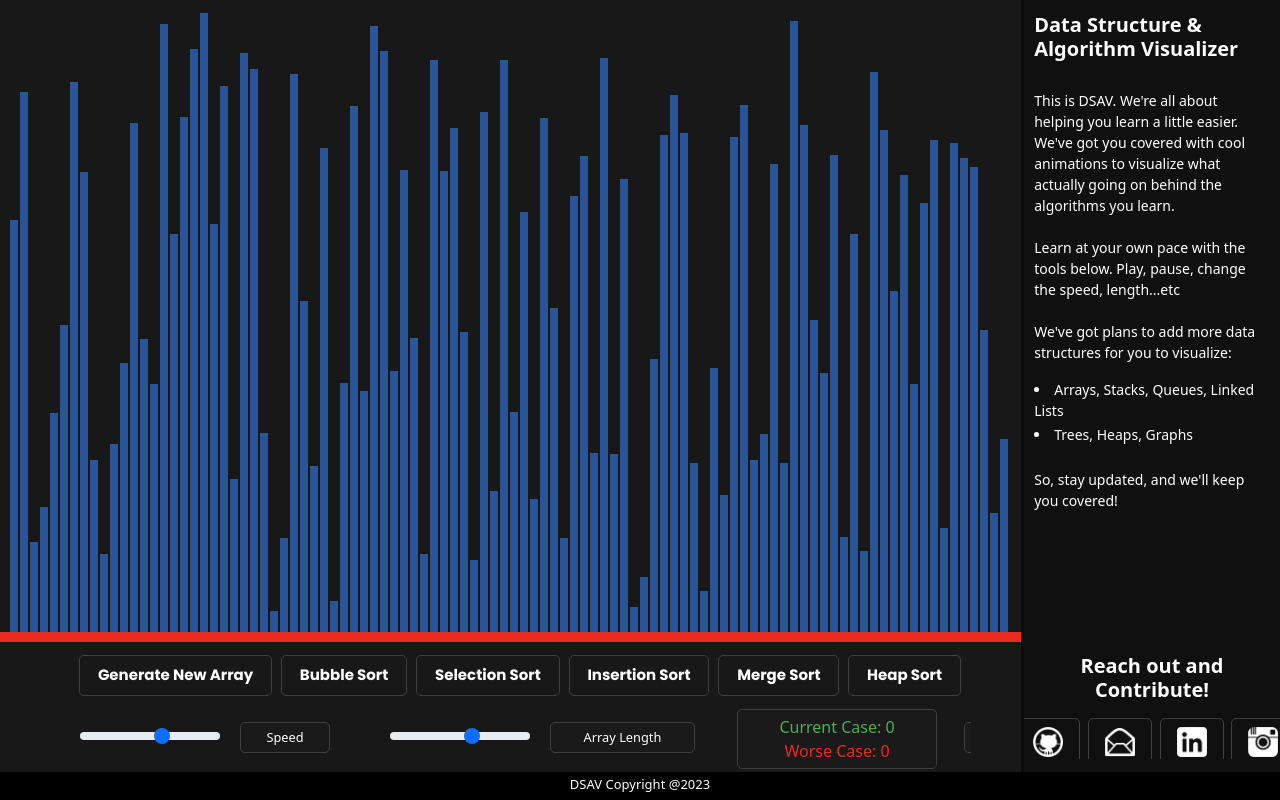
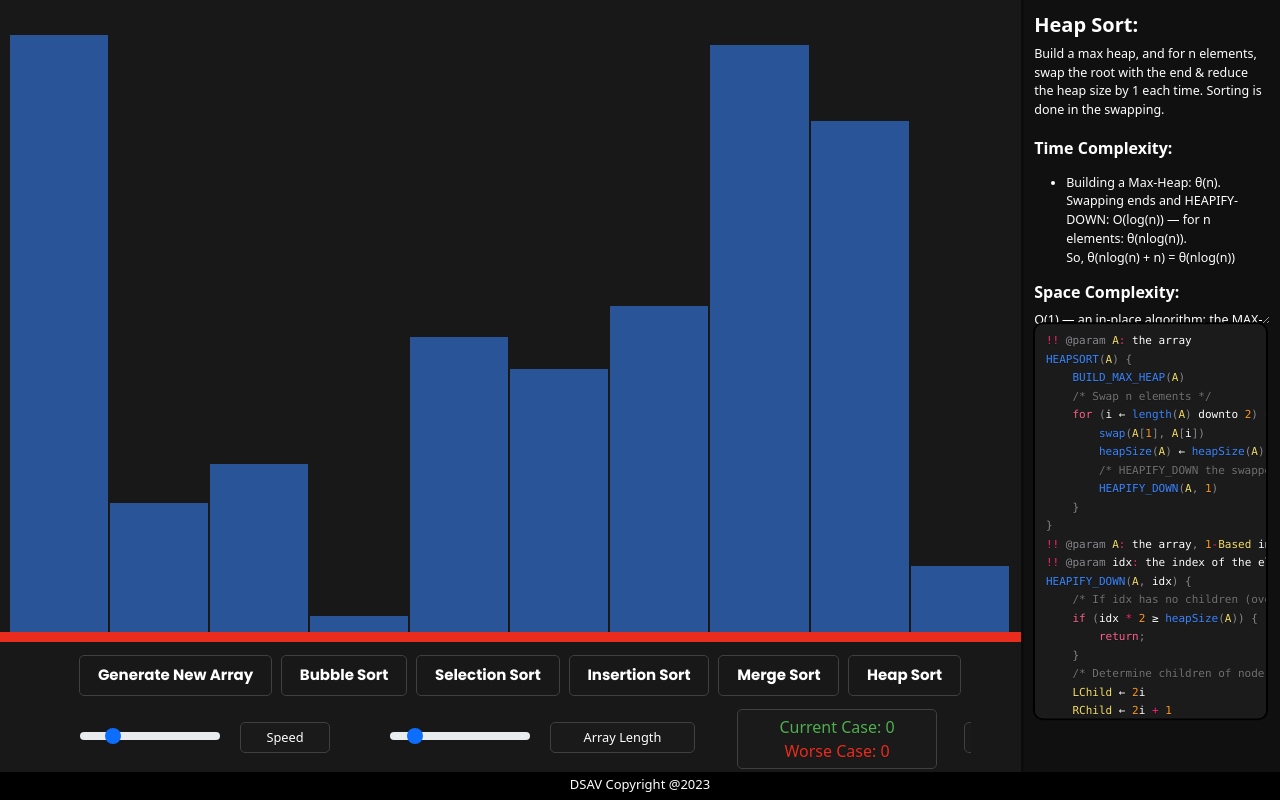
Before and after one commit to nguyenv119/DSAV, a React (Vite) app: page / in a window 1280 px wide. Built offline with nearby package versions, Linux system fonts and the light colour scheme.

Commit message:
BUILDMAXHEAP highlighting working

```diff
--- a/src/SortingAlgos/Algorithms/heapSort.js
+++ b/src/SortingAlgos/Algorithms/heapSort.js
@@ -1,8 +1,8 @@
 import {resetAllBarColors, greenify} from "../CommonMethods/commonMethods";
 import {    PRIMARY_COLOR,
             SECONDARY_COLOR,
-            LARGER_COLOR,
-            SMALLER_COLOR,
+            LARGER_COLOR as GREEN,
+            SMALLER_COLOR as RED,
             DONE_COLOR } from "../../SortingVisualizer/SortingVisualizer";
 
 const NO_SWITCH_COLOR = "#9706ff";
@@ -22,10 +22,10 @@ export function heapSortExp(array,
 
     return new Promise((resolve) => {
         resetAllBarColors(arrayBars, PRIMARY_COLOR);
-        const [lines, maxHeapAnimations, heapSortAnimations, arr] = getHeapSortAnimationArray(array.slice());
+        const [lines, maxHeapLines, maxHeapAnimations, heapSortAnimations, arr] = getHeapSortAnimationArray(array.slice());
         /*
         ? animateMaxHeap returns a promise, only after which we called animateHeapSort */
-        animateMaxHeap(lines, 0, maxHeapAnimations, arrayBars, 0, getSpeedCallback, comparisons, isPausedCallback, updateComparisons, updateHighlight)
+        animateMaxHeap(lines, 0, maxHeapLines, maxHeapAnimations, arrayBars, 0, getSpeedCallback, comparisons, isPausedCallback, updateComparisons, updateHighlight)
         .then((comparisons) => {
             /*
             ? animateHeapSort also returns a promise, which after it is done, then we return the original array to the React component for it to update its state with */
@@ -42,33 +42,61 @@ function getHeapSortAnimationArray(arr) {
     const lines = [];
     const maxHeapAnimations = [];
     const heapSortAnimations = [];
-    heapSort(arr, lines, maxHeapAnimations, heapSortAnimations);
-    return [lines, maxHeapAnimations, heapSortAnimations, arr];
+    let maxHeapLines = heapSort(arr, lines, maxHeapAnimations, heapSortAnimations);
+    return [lines, maxHeapLines, maxHeapAnimations, heapSortAnimations, arr];
 }
 
-/*
+/* line 27
 * Build the max heap */
 function buildMaxHeap(lines, array, maxHeapAnimations) {
+    lines.push(["YES", 31])
     let heapSize = array.length;
-    for (let i = Math.floor((heapSize / 2)); i >= 0; i--) {
-        heapifyDownMax(lines, array, i, heapSize, maxHeapAnimations)
+    lines.push(["YES", 32]);
+    for (let i = Math.floor((heapSize / 2)) - 1; i >= 0; i--) {
+        lines.push(["YES", 34]);
+        lines.push(["YES", 35]);
+        heapifyDownMax(lines, array, i, heapSize, maxHeapAnimations);
     }
+    lines.push(["NO", 36])
+
+    /* Returns the number of lines animated so far */
+    console.log(lines);
+    console.log(lines.length);
+    return lines.length;
 }
 
-/*
+/* line 13
 * HeapifyDown for building maxHeap DS */
 function heapifyDownMax(lines, arr, idx, heapSize, maxHeapAnimations) {
     /** If index is not a parent, return */
-    if (idx >= Math.floor(heapSize / 2)) return;
+    lines.push(["YES", "13"]);
+    maxHeapAnimations.push([idx]);
+
+    if (idx >= Math.floor(heapSize / 2)) {
+        lines.push(["YES", 15]);
+        lines.push(["YES", 16]);
+        return;
+    }
 
     /** 0-indexing maxHeap, if idx has no right child, set it to null */
     let left = idx * 2 + 1;
+    lines.push(["YES", "19"]);
+    maxHeapAnimations.push([left]);
+
     let right = idx * 2 + 2 < heapSize ? idx * 2 + 2 : null;
+    if (right) {
+        lines.push(["YES", "20"]);
+        maxHeapAnimations.push([right]);
+    } else {
+        lines.push(["NO", "20"]);
+        maxHeapAnimations.push([]);
+    }
+
     let largest;
+    lines.push(["YES", 22]);
 
     if (right) {
         /** Initial comparison */
-        maxHeapAnimations.push([idx, left, right]);
         if (arr[idx] > arr[left] && arr[idx] > arr[right]) largest = idx
         else largest = arr[left] > arr[right] ? left : right;
 
@@ -79,22 +107,33 @@ function heapifyDownMax(lines, arr, idx, heapSize, maxHeapAnimations) {
     }
     else {
         /** Just colorise two, and swap two */
-        maxHeapAnimations.push([idx, left]);
         largest = arr[left] > arr[idx] ? left : idx;
         if (largest === left) maxHeapAnimations.push([largest, idx]);
         else maxHeapAnimations.push([largest, left])
     }
 
-    /** Switch heights (only the parent and largest), pass in values, then back to PRIMARY */
-    maxHeapAnimations.push([largest, idx, arr[largest], arr[idx]]);
 
     if (arr[idx] < arr[largest]) {
+        lines.push(["YES", 24]);
+
+        /** Switch heights (only the parent and largest), pass in values, then back to PRIMARY */
+        maxHeapAnimations.push([largest, idx, arr[largest], arr[idx]]);
         [arr[idx], arr[largest]] = [arr[largest], arr[idx]];
+        lines.push(["YES", 25]);
+
+        lines.push(["YES", 27]);
         heapifyDownMax(lines, arr, largest, heapSize, maxHeapAnimations);
+    } else {
+        lines.push(["NO", 24]);
     }
+
+    /* Reset all colors after highlighting. Highlight the for loop, and reset */
+    if (right) maxHeapAnimations.push([idx, left, right]);
+    else maxHeapAnimations.push([idx, left]);
+    lines.push(["RESET", 34])
 }
 
-/*
+/* line 13
 * HeapifyDown for sorting */
 function heapifyDownSort(lines, arr, idx, heapSize, heapSortAnimations, swapEnds) {
 
@@ -152,8 +191,9 @@ function heapifyDownSort(lines, arr, idx, heapSize, heapSortAnimations, swapEnds
 
 /*
 * The actual heapSort function */
-function heapSort(lines, array, maxHeapAnimations, heapSortAnimations) {
-    buildMaxHeap(lines, array, maxHeapAnimations);
+function heapSort(array, lines, maxHeapAnimations, heapSortAnimations) {
+    lines.push(["YES", 2]);
+    let maxHeapLines = buildMaxHeap(lines, array, maxHeapAnimations);
     let heapSize = array.length - 1;
     for (let i = heapSize; i >= 1; i--) {
         [array[0], array[i]] = [array[i], array[0]];
@@ -161,6 +201,7 @@ function heapSort(lines, array, maxHeapAnimations, heapSortAnimations) {
         heapSize--;
         heapifyDownSort(lines, array, 0, heapSize + 1, heapSortAnimations, true);
     }
+    return maxHeapLines;
 }
 
 /*
@@ -170,10 +211,11 @@ function heapSort(lines, array, maxHeapAnimations, heapSortAnimations) {
  * 2: Switch heights, and keeping the color of the heights before, then back to primary, do i + 1 timing
  */
 
-async function animateMaxHeap(lines, linesIdx, maxHeapAnimations, arrayBars, animationsIdx, getSpeedCallback, comparisons, updateComparisons, isPausedCallback, updateHighlight) {
+async function animateMaxHeap(lines, linesIdx, maxHeapLines, maxHeapAnimations, arrayBars, animationsIdx, getSpeedCallback, comparisons, updateComparisons, isPausedCallback, updateHighlight) {
 
     return new Promise(async resolve => {
-        while (animationsIdx < maxHeapAnimations.length) {
+        console.log(maxHeapLines);
+        while (linesIdx < maxHeapLines) {
 
             /*
             ? If animation is paused, pause execution until Promise is resolved/rejected and then starts from loop
@@ -199,48 +241,73 @@ async function animateMaxHeap(lines, linesIdx, maxHeapAnimations, arrayBars, ani
                 continue;
             }
 
-            const i = animationsIdx;
-            const stage = i % 3;
+            let highlightedLine = lines[linesIdx];
+            let animationLine = maxHeapAnimations[animationsIdx];
 
-            if (stage === 0) {
-                for (let j = 0; j < maxHeapAnimations[i].length; j++) {
-                    arrayBars[maxHeapAnimations[i][j]].style.backgroundColor = SECONDARY_COLOR;
+            console.log("Highlight: ", highlightedLine);
+            console.log("Animation: ", animationLine);
+            console.log("linesIdx: ", linesIdx);
+
+            /* If contains 1 element, means we are highlighting index, left, or right */
+            if (highlightedLine.includes("13") || highlightedLine.includes("19") || highlightedLine.includes("20")) {
+
+                /* If there is a right, if there isnt, just highlight the line */
+                if (animationLine.length !== 0) {
+                    arrayBars[animationLine[0]].style.backgroundColor = SECONDARY_COLOR;
+                    if (highlightedLine.includes("13")) highlightedLine = ["YES", 13];
+                    else if (highlightedLine.includes("19")) highlightedLine = ["YES", 19];
+                    else if (highlightedLine.includes("20")) highlightedLine = ["YES", 20];
+                } else {
+                    highlightedLine = ["NO", 20];
                 }
-                completedAnimations++;
+                animationsIdx++;
 
-            } else if (stage === 1) {
-                for (let j = 1; j < maxHeapAnimations[i].length; j++) {
-                    arrayBars[maxHeapAnimations[i][j]].style.backgroundColor = SMALLER_COLOR;
+            /* Highlight all the bars the smaller color except the larger bar as the larger color */
+            } else if (highlightedLine.includes(22)) {
+                for (let j = 1; j < animationLine.length; j++) {
+                    arrayBars[animationLine[j]].style.backgroundColor = RED;
                 }
-                arrayBars[maxHeapAnimations[i][0]].style.backgroundColor = LARGER_COLOR;
+                arrayBars[animationLine[0]].style.backgroundColor = GREEN;
                 updateComparisons(comparisons + 1);
                 comparisons++;
-                completedAnimations++;
+                animationsIdx++;
 
-            } else {
-                const [largestIdx, originalIdx, largestVal, originalVal] = maxHeapAnimations[i];
+            /* Swap bars if we do */
+            }  else if (highlightedLine.includes(25)) {
+                const [largestIdx, originalIdx, largestVal, originalVal] = animationLine;
                 const largerStyle = arrayBars[largestIdx].style;
                 const originalStyle = arrayBars[originalIdx].style;
 
-                if (largestIdx !== originalIdx) {
-                    [largerStyle.height, originalStyle.height] = [`${originalVal}px`, `${largestVal}px`];
-                    originalStyle.backgroundColor = LARGER_COLOR;
-                    largerStyle.backgroundColor = SMALLER_COLOR;
-                } else {
-                    for (let j = 0; j < maxHeapAnimations[i - 1].length; j++) {
-                        arrayBars[maxHeapAnimations[i - 1][j]].style.backgroundColor = NO_SWITCH_COLOR;
-                    }
+                /* Swap */
+                [largerStyle.height, originalStyle.height] = [`${originalVal}px`, `${largestVal}px`];
+                originalStyle.backgroundColor = GREEN;
+                largerStyle.backgroundColor = RED;
+                animationsIdx++;
+
+            /* Don't swap */
+            } else if (highlightedLine.includes(24) && highlightedLine.includes("NO")) {
+                let prevAnimationLine = maxHeapAnimations[animationsIdx - 1];
+                for (let j = 0; j < prevAnimationLine.length; j++) {
+                    arrayBars[prevAnimationLine[j]].style.backgroundColor = NO_SWITCH_COLOR;
                 }
+                // animationsIdx++;
 
-                setTimeout(() => {
-                    for (let j = 0; j < maxHeapAnimations[i - 1].length; j++) {
-                        arrayBars[maxHeapAnimations[i - 1][j]].style.backgroundColor = PRIMARY_COLOR;
-                    }
-                }, getSpeedCallback());
-
-                completedAnimations++;
+            /* Setting all the bars back to the primary color */
+            } else if (highlightedLine.includes(27)) {
+                let prevAnimationLine = maxHeapAnimations[animationsIdx - 2];
+                for (let j = 0; j < prevAnimationLine.length; j++) {
+                    arrayBars[prevAnimationLine[j]].style.backgroundColor = PRIMARY_COLOR;
+                }
+            } else if (highlightedLine.includes("RESET")) {
+                for (let j = 0; j < animationLine.length; j++) {
+                    arrayBars[animationLine[j]].style.backgroundColor = PRIMARY_COLOR;
+                }
+                highlightedLine = ["YES", 34];
+                animationsIdx++;
             }
 
+            updateHighlight(highlightedLine);
+            linesIdx++;
             /*
             ? Sets the delay for the next animation of latest speed MS */
             await new Promise(resolve => setTimeout(resolve, getSpeedCallback()));
--- a/src/SortingAlgos/LearningArea/code.jsx
+++ b/src/SortingAlgos/LearningArea/code.jsx
@@ -1,5 +1,4 @@
 import { React, useRef, useEffect } from 'react';
-import { FixedSizeList as List } from 'react-window';
 import { Prism as SyntaxHighlighter } from 'react-syntax-highlighter';
 import { oneDark } from 'react-syntax-highlighter/dist/esm/styles/prism';
 import "./styles/SortingStyles.css";
@@ -231,14 +230,18 @@ HEAPSORT(A) {
     /* Swap n elements */
     for (i ← length(A) downto 2) {
         swap(A[1], A[i])
-        heap-size(A) ← heap-size(A) - 1
+        heapSize(A) ← heapSize(A) - 1
         /* HEAPIFY_DOWN the swapped element */
         HEAPIFY_DOWN(A, 1)
     }
 }
-!! @param A: the array
+!! @param A: the array, 1-Based indexing
 !! @param idx: the index of the element being HEAPIFY_DOWNED
 HEAPIFY_DOWN(A, idx) {
+    /* If idx has no children (over halfway point of array) */
+    if (idx * 2 ≥ heapSize(A)) {
+        return;
+    }
     /* Determine children of node */
     LChild ← 2i
     RChild ← 2i + 1
@@ -253,7 +256,7 @@ HEAPIFY_DOWN(A, idx) {
 }
 !! @param A: the array
 BUILD_MAX_HEAP(A) {
-    heapsize(A) ← length(A)
+    heapSize(A) ← length(A)
     /* Only HEAPIFY_DOWN the 1st half of the array: top 50% of the tree*/
     for (i ← length(A)/2 downto 1) {
         HEAPIFY_DOWN(A, i)
--- a/src/SortingVisualizer/SortingVisualizer.jsx
+++ b/src/SortingVisualizer/SortingVisualizer.jsx
@@ -64,14 +64,14 @@ export default class SortingVisualizer extends React.Component {
             sortingAlgorithm: null,
             isSorting: false,
             buttonsDisabled: false,
-            ANIMATION_SPEED_MS: 6, //6
-            BARS: 14, // 14
+            ANIMATION_SPEED_MS: 2, //6
+            BARS: 7, // 14
             sortingInProgress: false,
             activeButton: "",
             activeSortingButton: "",
             comparisons: 0,
             isPaused: false,
-            activeAlgorithm: 0,
+            activeAlgorithm: 5,
             highlightedLine: [0],
             mergeSortActivated: false,
             algorithmKeys: ["none", "bubbleSort", "selectionSort", "insertionSort", "mergeSort", "heapSort"],
```
